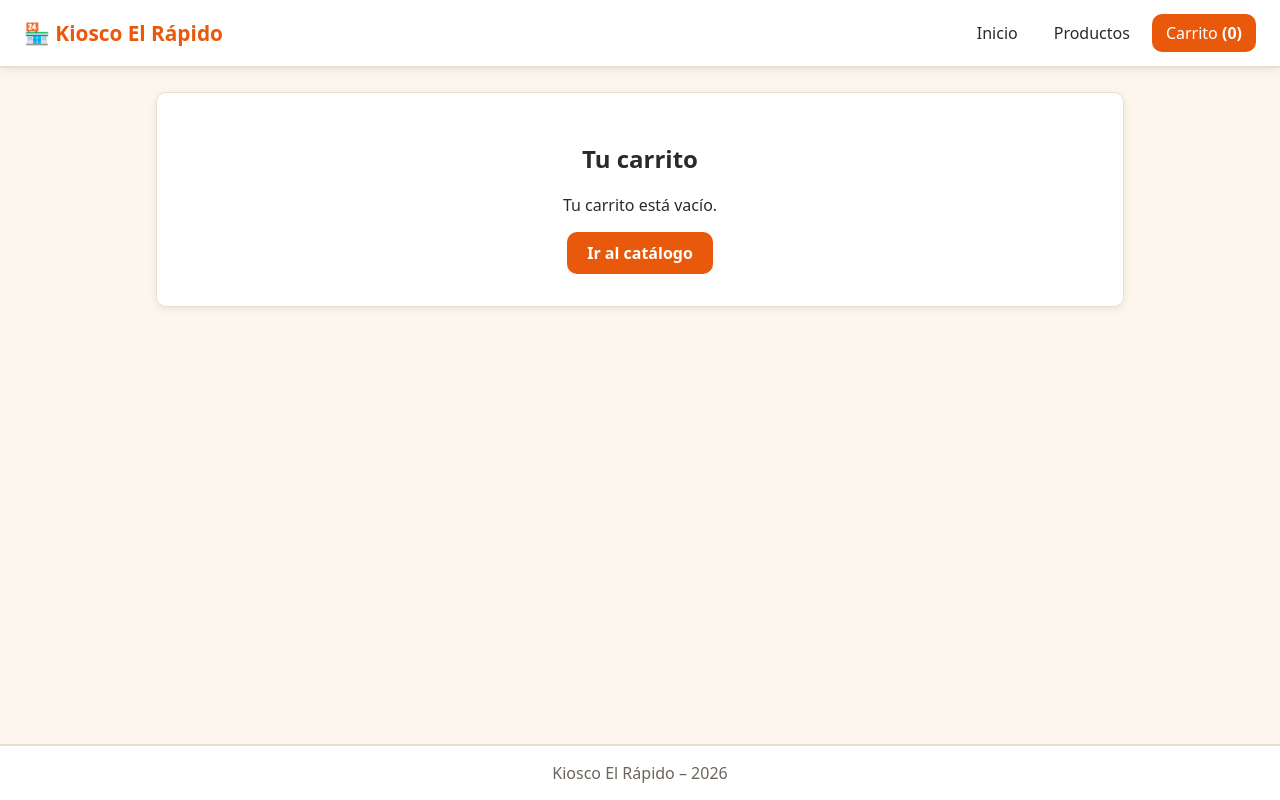
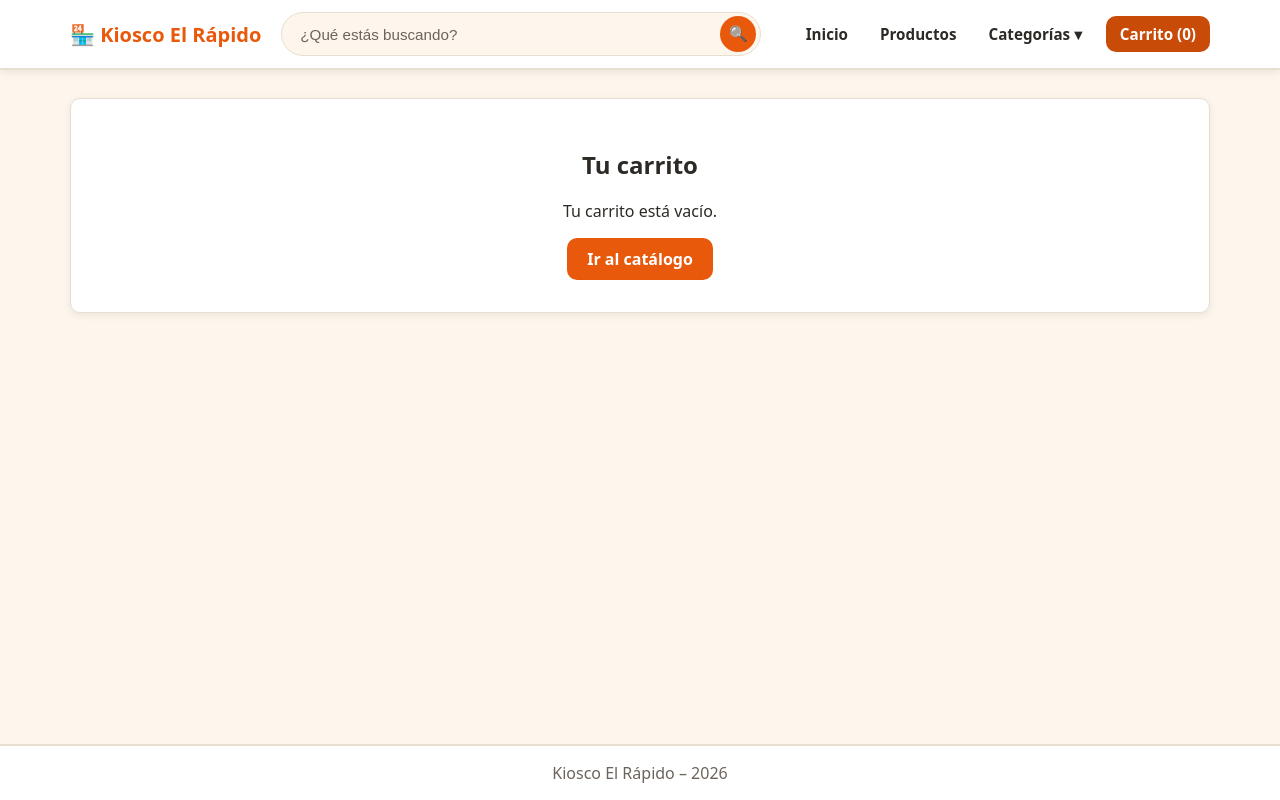
Before and after one commit to nahuelgauna8/kiosco-app, a React (Vite) app: page /cart in a window 1280 px wide. Built offline with nearby package versions, Linux system fonts and the light colour scheme.

Commit message:
R.1 Rediseño: header con búsqueda y menú de categorías, barra de categorías y Home solo con banner de bienvenida

```diff
--- a/src/App.css
+++ b/src/App.css
@@ -1,3 +1,8 @@
+/* =========================================================
+   Kiosco El Rápido – Estilos (rediseño de interfaz)
+   Paleta: tonos cálidos / naranjas institucionales
+   ========================================================= */
+
 /* ===== Layout (Header + main + Footer) ===== */
 
 .layout {
@@ -9,35 +14,98 @@
 .layout__main {
   flex: 1;
   width: 100%;
-  max-width: 1000px;
+  max-width: 1180px;
   margin: 0 auto;
-  padding: 24px 16px;
+  padding: 28px 20px;
 }
 
-/* ===== Header ===== */
+/* ===== Header (barra superior estilo e-commerce) ===== */
 
 .header {
-  display: flex;
-  align-items: center;
-  justify-content: space-between;
-  flex-wrap: wrap;
-  gap: 12px;
-  padding: 14px 24px;
+  position: sticky;
+  top: 0;
+  z-index: 50;
   background: var(--color-surface);
   border-bottom: 2px solid var(--color-border);
   box-shadow: var(--shadow);
 }
 
+.header__inner {
+  max-width: 1180px;
+  margin: 0 auto;
+  padding: 12px 20px;
+  display: flex;
+  align-items: center;
+  gap: 20px;
+}
+
 .header__logo {
-  font-size: 1.3rem;
+  font-size: 1.25rem;
   font-weight: 700;
   text-decoration: none;
   color: var(--color-primary);
+  white-space: nowrap;
 }
 
+/* Barra de búsqueda central */
+.header__search {
+  flex: 1;
+  max-width: 480px;
+  display: flex;
+  align-items: center;
+  gap: 0;
+  background: var(--color-bg);
+  border: 1px solid var(--color-border);
+  border-radius: 999px;
+  padding: 3px 4px 3px 18px;
+  transition: border-color 0.15s ease, box-shadow 0.15s ease;
+}
+
+.header__search:focus-within {
+  border-color: var(--color-primary);
+  box-shadow: 0 0 0 3px rgba(232, 89, 12, 0.15);
+}
+
+.header__search input {
+  flex: 1;
+  border: none;
+  background: transparent;
+  padding: 8px 8px 8px 0;
+  font-size: 0.95rem;
+  color: var(--color-text);
+  outline: none;
+  min-width: 0;
+}
+
+.header__search input::placeholder {
+  color: var(--color-text-light);
+}
+
+.header__search button {
+  border: none;
+  background: var(--color-primary);
+  color: #fff;
+  width: 36px;
+  height: 36px;
+  border-radius: 50%;
+  cursor: pointer;
+  font-size: 0.95rem;
+  display: flex;
+  align-items: center;
+  justify-content: center;
+  flex-shrink: 0;
+}
+
+.header__search button:hover {
+  background: var(--color-primary-dark);
+}
+
+/* Navegación */
 .header__nav {
   display: flex;
-  gap: 8px;
+  align-items: center;
+  gap: 4px;
+  margin-left: auto;
 }
 
 .header__link {
@@ -45,11 +113,17 @@
   border-radius: var(--radius);
   text-decoration: none;
   color: var(--color-text);
-  font-weight: 500;
+  font-weight: 600;
+  font-size: 0.95rem;
+  background: none;
+  border: none;
+  cursor: pointer;
+  font-family: inherit;
+  white-space: nowrap;
 }
 
 .header__link:hover {
-  background: var(--color-bg);
+  color: var(--color-primary);
 }
 
 /* NavLink agrega esta clase automáticamente cuando la ruta está activa */
@@ -58,8 +132,168 @@
   color: #fff;
 }
 
+.header__link.active:hover {
+  color: #fff;
+}
+
+/* Menú desplegable "Categorías" */
+.header__dropdown {
+  position: relative;
+}
+
+.header__dropdown-toggle {
+  display: flex;
+  align-items: center;
+  gap: 4px;
+}
+
+.header__dropdown-menu {
+  position: absolute;
+  top: calc(100% + 8px);
+  left: 0;
+  min-width: 200px;
+  background: var(--color-surface);
+  border: 1px solid var(--color-border);
+  border-radius: var(--radius);
+  box-shadow: 0 8px 24px rgba(0, 0, 0, 0.12);
+  padding: 6px;
+  display: none;
+  z-index: 60;
+}
+
+.header__dropdown:hover .header__dropdown-menu,
+.header__dropdown:focus-within .header__dropdown-menu {
+  display: block;
+}
+
+.header__dropdown-item {
+  display: block;
+  padding: 9px 12px;
+  border-radius: 6px;
+  text-decoration: none;
+  color: var(--color-text);
+  font-size: 0.95rem;
+  font-weight: 500;
+}
+
+.header__dropdown-item:hover {
+  background: var(--color-bg);
+  color: var(--color-primary);
+}
+
+/* Botón del carrito (naranja institucional) */
+.header__cart-link {
+  background: var(--color-primary);
+  color: #fff;
+  margin-left: 6px;
+}
+
+.header__cart-link:hover {
+  background: var(--color-primary-dark);
+  color: #fff;
+}
+
+.header__cart-link.active {
+  background: var(--color-primary-dark);
+}
+
 .header__cart-count {
   font-weight: 700;
+}
+
+/* ===== Barra de categorías horizontal (Home) ===== */
+
+.category-bar {
+  background: var(--color-primary);
+  display: flex;
+  justify-content: center;
+  flex-wrap: wrap;
+}
+
+.category-bar__link {
+  padding: 13px 32px;
+  color: #fff;
+  text-decoration: none;
+  font-weight: 600;
+  font-size: 1rem;
+  letter-spacing: 0.2px;
+  transition: background 0.15s ease;
+}
+
+.category-bar__link:hover {
+  background: var(--color-primary-dark);
+}
+
+/* ===== Hero / Banner de bienvenida (Home) ===== */
+
+.hero {
+  position: relative;
+  border-radius: 16px;
+  overflow: hidden;
+  min-height: 380px;
+  display: flex;
+  align-items: center;
+  background: linear-gradient(135deg, #3b2a1e 0%, #7a4a22 55%, #c96a2b 100%);
+  box-shadow: var(--shadow);
+}
+
+.hero__img {
+  position: absolute;
+  inset: 0;
+  width: 100%;
+  height: 100%;
+  object-fit: cover;
+}
+
+/* Respaldo mientras no existe la imagen del banner */
+.hero__fallback {
+  position: absolute;
+  inset: 0;
+  display: flex;
+  align-items: center;
+  justify-content: flex-end;
+  gap: 18px;
+  padding-right: 8%;
+  font-size: 4rem;
+  opacity: 0.55;
+  user-select: none;
+}
+
+.hero__overlay {
+  position: absolute;
+  inset: 0;
+  background: linear-gradient(
+    90deg,
+    rgba(20, 12, 6, 0.85) 0%,
+    rgba(20, 12, 6, 0.55) 45%,
+    rgba(20, 12, 6, 0.1) 75%
+  );
+}
+
+.hero__content {
+  position: relative;
+  z-index: 2;
+  padding: 48px 44px;
+  max-width: 560px;
+  color: #fff;
+}
+
+.hero__title {
+  margin: 0 0 14px;
+  font-size: 2.4rem;
+  line-height: 1.15;
+  color: #fff;
+}
+
+.hero__title span {
+  color: var(--color-primary);
+}
+
+.hero__subtitle {
+  margin: 0 0 26px;
+  font-size: 1.15rem;
+  line-height: 1.5;
+  color: rgba(255, 255, 255, 0.92);
 }
 
 /* ===== Footer ===== */
@@ -70,13 +304,14 @@
   color: var(--color-text-light);
   background: var(--color-surface);
   border-top: 2px solid var(--color-border);
+  margin-top: 32px;
 }
 
 .footer p {
   margin: 0;
 }
 
-/* ===== Páginas ===== */
+/* ===== Páginas (genérico) ===== */
 
 .page {
   background: var(--color-surface);
@@ -87,100 +322,59 @@
   text-align: center;
 }
 
-.page--home h1 {
-  font-size: 2rem;
-  margin-top: 0;
-}
-
 .page--notfound h1 {
   font-size: 4rem;
   margin: 0;
   color: var(--color-primary);
 }
 
-/* ===== Página Products ===== */
+/* ===== Botones ===== */
 
-.products__filter {
-  display: flex;
-  align-items: center;
-  justify-content: center;
-  gap: 8px;
-  margin-bottom: 24px;
-  font-weight: 500;
+.button {
+  display: inline-block;
+  padding: 10px 20px;
+  border: none;
+  border-radius: var(--radius);
+  font-size: 1rem;
+  font-weight: 600;
+  text-decoration: none;
+  cursor: pointer;
+  transition: background 0.15s ease;
+  font-family: inherit;
 }
 
-.products__filter select {
-  padding: 8px 12px;
-  border: 1px solid var(--color-border);
-  border-radius: var(--radius);
-  font-size: 1rem;
-  background: var(--color-bg);
-  color: var(--color-text);
-  cursor: pointer;
+.button--primary {
+  background: var(--color-primary);
+  color: #fff;
 }
 
-.products__grid {
-  display: grid;
-  grid-template-columns: repeat(auto-fill, minmax(210px, 1fr));
-  gap: 16px;
-  text-align: left;
+.button--primary:hover {
+  background: var(--color-primary-dark);
 }
 
-/* ===== Tarjeta de producto (ProductCard) ===== */
-
-.product-card {
-  display: flex;
-  flex-direction: column;
-  gap: 6px;
-  padding: 16px;
-  background: var(--color-bg);
+.button--secondary {
+  background: transparent;
+  color: var(--color-text);
   border: 1px solid var(--color-border);
-  border-radius: var(--radius);
 }
 
-.product-card__link {
-  text-decoration: none;
-  color: inherit;
+.button--secondary:hover {
+  background: var(--color-bg);
 }
 
-.product-card__image {
-  font-size: 2.4rem;
+/* Botón claro (sobre el banner oscuro) */
+.button--light {
+  background: #fff;
+  color: var(--color-text);
 }
 
-.product-card__name {
-  margin: 4px 0;
-  font-size: 1.05rem;
+.button--light:hover {
+  background: var(--color-bg);
 }
 
-.product-card__link:hover .product-card__name {
-  color: var(--color-primary);
-}
-
-.product-card__category {
-  align-self: flex-start;
-  padding: 2px 10px;
-  border-radius: 999px;
-  background: var(--color-primary);
-  color: #fff;
-  font-size: 0.75rem;
-  font-weight: 600;
-  text-transform: capitalize;
-}
-
-.product-card__price {
-  margin: 0;
-  font-size: 1.2rem;
-  font-weight: 700;
-}
-
-.product-card__stock {
-  margin: 0;
-  color: var(--color-text-light);
-  font-size: 0.9rem;
-}
-
-.product-card .button {
-  margin-top: auto;
+.button--big {
+  font-size: 1.1rem;
+  padding: 14px 28px;
 }
 
 .button:disabled {
@@ -226,6 +420,52 @@
 
 .status-message--error .button::before {
   content: none;
+}
+
+/* ===== Página ProductDetail ===== */
+
+.product-detail__image {
+  font-size: 4rem;
+}
+
+.product-detail__image img {
+  max-width: 220px;
+  max-height: 220px;
+  border-radius: var(--radius);
+  object-fit: cover;
+}
+
+.product-detail__price {
+  font-size: 1.6rem;
+  font-weight: 700;
+  color: var(--color-primary);
+}
+
+.product-detail__stock {
+  color: var(--color-text-light);
+}
+
+.product-detail__description {
+  max-width: 520px;
+  margin: 12px auto;
+}
+
+.product-detail__actions {
+  display: flex;
+  align-items: center;
+  justify-content: center;
+  flex-wrap: wrap;
+  gap: 10px;
+  margin: 20px 0;
+}
+
+.product-detail__actions input {
+  width: 80px;
+  padding: 8px 10px;
+  border: 1px solid var(--color-border);
+  border-radius: var(--radius);
+  font-size: 1rem;
+  text-align: center;
 }
 
 /* ===== Página Cart ===== */
@@ -294,6 +534,13 @@
   font-size: 1.8rem;
 }
 
+.cart-item__image img {
+  width: 48px;
+  height: 48px;
+  border-radius: 8px;
+  object-fit: cover;
+}
+
 .cart-item__info {
   flex: 1;
   min-width: 140px;
@@ -360,105 +607,46 @@
   text-decoration: underline;
 }
 
-/* ===== Botones ===== */
+/* ===== Responsive ===== */
 
-.button {
-  display: inline-block;
-  padding: 10px 20px;
-  border: none;
-  border-radius: var(--radius);
-  font-size: 1rem;
-  font-weight: 600;
-  text-decoration: none;
-  cursor: pointer;
-  transition: background 0.15s ease;
+@media (max-width: 900px) {
+  .header__inner {
+    flex-wrap: wrap;
+    gap: 10px;
   }
 
-.button--primary {
-  background: var(--color-primary);
-  color: #fff;
+  .header__search {
+    order: 3;
+    max-width: none;
+    width: 100%;
   }
 
-.button--primary:hover {
-  background: var(--color-primary-dark);
+  .header__nav {
+    margin-left: 0;
   }
 
-.button--secondary {
-  background: transparent;
-  color: var(--color-text);
-  border: 1px solid var(--color-border);
+  .hero__title {
+    font-size: 1.7rem;
   }
 
-.button--secondary:hover {
-  background: var(--color-bg);
+  .hero__content {
+    padding: 32px 24px;
   }
 
-.button--big {
-  font-size: 1.2rem;
-  padding: 14px 28px;
+  .hero__fallback {
+    font-size: 2.4rem;
+    gap: 8px;
+  }
 }
 
-/* ===== Página Home ===== */
-
-.home__categories {
-  display: flex;
-  flex-wrap: wrap;
-  justify-content: center;
-  gap: 12px;
-  margin-top: 28px;
+@media (max-width: 600px) {
+  .header__link {
+    padding: 8px 10px;
+    font-size: 0.9rem;
   }
 
-.home__category-link {
-  padding: 10px 18px;
-  background: var(--color-bg);
-  border: 1px solid var(--color-border);
-  border-radius: var(--radius);
-  text-decoration: none;
-  color: var(--color-text);
-  font-weight: 600;
-  transition: border-color 0.15s ease, color 0.15s ease;
+  .category-bar__link {
+    padding: 11px 18px;
+    font-size: 0.9rem;
   }
-
-.home__category-link:hover {
-  border-color: var(--color-primary);
-  color: var(--color-primary);
 }
-
-/* ===== Página ProductDetail ===== */
-
-.product-detail__image {
-  font-size: 4rem;
-}
-
-.product-detail__price {
-  font-size: 1.6rem;
-  font-weight: 700;
-  color: var(--color-primary);
-}
-
-.product-detail__stock {
-  color: var(--color-text-light);
-}
-
-.product-detail__description {
-  max-width: 520px;
-  margin: 12px auto;
-}
-
-.product-detail__actions {
-  display: flex;
-  align-items: center;
-  justify-content: center;
-  flex-wrap: wrap;
-  gap: 10px;
-  margin: 20px 0;
-}
-
-.product-detail__actions input {
-  width: 80px;
-  padding: 8px 10px;
-  border: 1px solid var(--color-border);
-  border-radius: var(--radius);
-  font-size: 1rem;
-  text-align: center;
-}
--- /dev/null
+++ b/src/components/CategoryBar.tsx
@@ -0,0 +1,21 @@
+import { Link } from "react-router-dom";
+import { CATEGORIES } from "../data/categories";
+
+// Barra horizontal de categorías (solo en el Home, como en la referencia).
+function CategoryBar() {
+  return (
+    <nav className="category-bar" aria-label="Categorías destacadas">
+      {CATEGORIES.map((category) => (
+        <Link
+          key={category.id}
+          to={`/products?category=${category.id}`}
+          className="category-bar__link"
+        >
+          {category.label}
+        </Link>
+      ))}
+    </nav>
+  );
+}
+
+export default CategoryBar;
--- a/src/components/Header.tsx
+++ b/src/components/Header.tsx
@@ -1,28 +1,87 @@
-import { Link, NavLink } from "react-router-dom";
+import { type FormEvent } from "react";
+import { Link, NavLink, useLocation, useNavigate } from "react-router-dom";
 import { useCart } from "../context/CartContext";
+import { CATEGORIES } from "../data/categories";
 
-// Header global: logo + navegación con NavLink.
-// El contador muestra la cantidad total de unidades del carrito (CartContext).
+// Header global: logo + barra de búsqueda + navegación + botón del carrito.
+// La búsqueda lleva a /products?search=... (el catálogo filtra por nombre).
 function Header() {
   const { totalItems } = useCart();
+  const navigate = useNavigate();
+  const { pathname, search } = useLocation();
+
+  // El valor inicial del input se deriva de la URL (sin useEffect).
+  // La clave "key" hace que el input se remonte cuando cambia la URL,
+  // de modo que siempre refleja lo que dice ?search=... (o vacío).
+  const searchTerm =
+    pathname === "/products"
+      ? new URLSearchParams(search).get("search") ?? ""
+      : "";
+
+  const handleSearch = (event: FormEvent<HTMLFormElement>) => {
+    event.preventDefault();
+    const data = new FormData(event.currentTarget);
+    const term = String(data.get("search") ?? "").trim();
+    // La búsqueda reemplaza los filtros: busca en todo el catálogo.
+    navigate(term ? `/products?search=${encodeURIComponent(term)}` : "/products");
+  };
 
   return (
     <header className="header">
+      <div className="header__inner">
         <Link to="/" className="header__logo">
           🏪 Kiosco El Rápido
         </Link>
 
-      <nav className="header__nav">
+        <form className="header__search" onSubmit={handleSearch} role="search">
+          <input
+            type="search"
+            name="search"
+            key={searchTerm}
+            defaultValue={searchTerm}
+            placeholder="¿Qué estás buscando?"
+            aria-label="Buscar productos"
+          />
+          <button type="submit" aria-label="Buscar">
+            🔍
+          </button>
+        </form>
+
+        <nav className="header__nav" aria-label="Navegación principal">
           <NavLink to="/" end className="header__link">
             Inicio
           </NavLink>
           <NavLink to="/products" className="header__link">
             Productos
           </NavLink>
-        <NavLink to="/cart" className="header__link">
-          Carrito <span className="header__cart-count">({totalItems})</span>
+
+          <div className="header__dropdown">
+            <button
+              type="button"
+              className="header__link header__dropdown-toggle"
+            >
+              Categorías <span aria-hidden="true">▾</span>
+            </button>
+            <div className="header__dropdown-menu">
+              {CATEGORIES.map((category) => (
+                <Link
+                  key={category.id}
+                  to={`/products?category=${category.id}`}
+                  className="header__dropdown-item"
+                >
+                  <span aria-hidden="true">{category.emoji}</span> {category.label}
+                </Link>
+              ))}
+            </div>
+          </div>
+
+          {/* En la Tarea R.3 este link se reemplaza por un botón
+              que abre el panel lateral (drawer) del carrito. */}
+          <NavLink to="/cart" className="header__link header__cart-link">
+            Carrito ({totalItems})
           </NavLink>
         </nav>
+      </div>
     </header>
   );
 }
--- a/src/components/Layout.tsx
+++ b/src/components/Layout.tsx
@@ -1,13 +1,18 @@
-import { Outlet } from "react-router-dom";
+import { Outlet, useLocation } from "react-router-dom";
 import Header from "./Header";
 import Footer from "./Footer";
+import CategoryBar from "./CategoryBar";
 
-// Layout global: Header + Footer en todas las rutas.
+// Layout global: Header (+ barra de categorías solo en el Home) + Footer.
 // Las páginas se renderizan dentro de <Outlet />.
+// (El panel lateral del carrito - CartDrawer - se suma en el commit R.3.)
 function Layout() {
+  const { pathname } = useLocation();
+
   return (
     <div className="layout">
       <Header />
+      {pathname === "/" && <CategoryBar />}
       <main className="layout__main">
         <Outlet />
       </main>
--- /dev/null
+++ b/src/data/categories.ts
@@ -0,0 +1,17 @@
+// Categorías del kiosco, centralizadas en un solo lugar.
+// Para agregar una categoría nueva: sumarla acá + al Literal Category en types/index.ts
+// + al backend (seed de products).
+import type { Category } from "../types";
+
+export interface CategoryInfo {
+  id: Category;
+  label: string;
+  emoji: string;
+}
+
+export const CATEGORIES: CategoryInfo[] = [
+  { id: "bebidas", label: "Bebidas", emoji: "🥤" },
+  { id: "snacks", label: "Snacks", emoji: "🍟" },
+  { id: "golosinas", label: "Golosinas", emoji: "🍪" },
+  { id: "varios", label: "Varios", emoji: "🔥" },
+];
```
Also changed, not shown: src/pages/Home.tsx (+36 -24 lines), 1 other file (tests, documents, lock files or other folders). Lines whose indentation alone changed are shown as unchanged.
